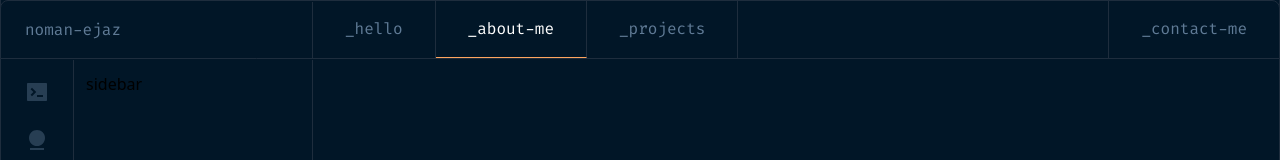
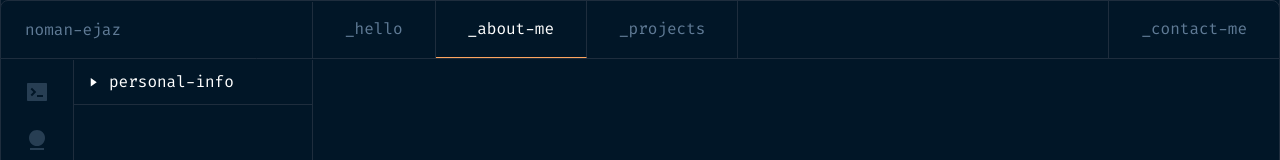
Before and after one commit to nomanejaz132/nomanejaz-portfolio, a Next.js app: page /about in a window 1280 px wide. Shown: the top 160 px of the page. Built offline with nearby package versions, Linux system fonts and the light colour scheme.

Commit message:
contact dropdown

```diff
--- a/components/Icons.tsx
+++ b/components/Icons.tsx
@@ -103,3 +103,23 @@ export function HobbiesIcon() {
     </svg>
   );
 }
+
+export function ChevronIcon({ state }: any) {
+  return (
+    <svg
+      width="7"
+      height="9"
+      viewBox="0 0 7 9"
+      fill="none"
+      xmlns="http://www.w3.org/2000/svg"
+      className={`${
+        state ? "rotate-90 transition-transform" : "transition-transform"
+      }`}
+    >
+      <path
+        d="M6.75 4.25002L0.75 8.50003L0.75 -2.62268e-07L6.75 4.25002Z"
+        fill="white"
+      />
+    </svg>
+  );
+}
--- /dev/null
+++ b/components/SibebarDropdown.tsx
@@ -0,0 +1,27 @@
+import React, { useState } from "react";
+import { ChevronIcon } from "./Icons";
+
+const SibebarDropdown = () => {
+  const [open, setOpen] = useState(false);
+
+  return (
+    <div>
+      <div
+        className="flex items-center gap-3 px-4 py-3 border-b border-[#1E2D3D] cursor-pointer"
+        onClick={() => setOpen(!open)}
+      >
+        <ChevronIcon state={open} />
+        <p className="text-white text-base font-firacode leading-5">
+          personal-info
+        </p>
+      </div>
+      {open && (
+        <div className="p-4 text-white border-b border-[#1E2D3D] transition duration-500  ease-in-out">
+          bio
+        </div>
+      )}
+    </div>
+  );
+};
+
+export default SibebarDropdown;
--- a/components/Sidebar.tsx
+++ b/components/Sidebar.tsx
@@ -1,5 +1,6 @@
 import React from "react";
 import { HobbiesIcon, PersonalInfoIcon, ProfessionalInfoIcon } from "./Icons";
+import SibebarDropdown from "./SibebarDropdown";
 
 const Sidebar = () => {
   return (
@@ -17,8 +18,8 @@ const Sidebar = () => {
           </li>
         </ul>
       </div>
-      <div className="w-[239px] h-[calc(100vh-128px)] p-3 border-r border-[#1E2D3D]">
-        sidebar
+      <div className="w-[239px] h-[calc(100vh-128px)] border-r border-[#1E2D3D]">
+        <SibebarDropdown />
       </div>
     </div>
   );
```
